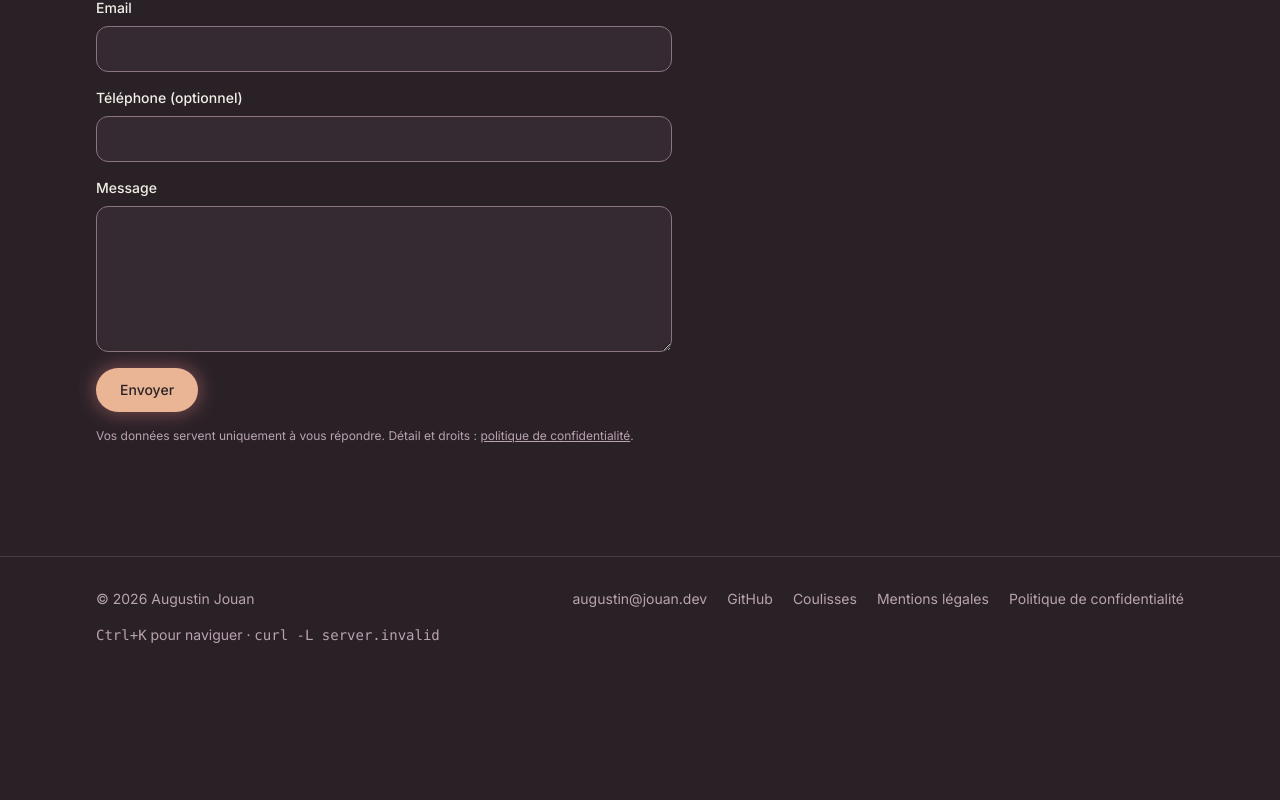
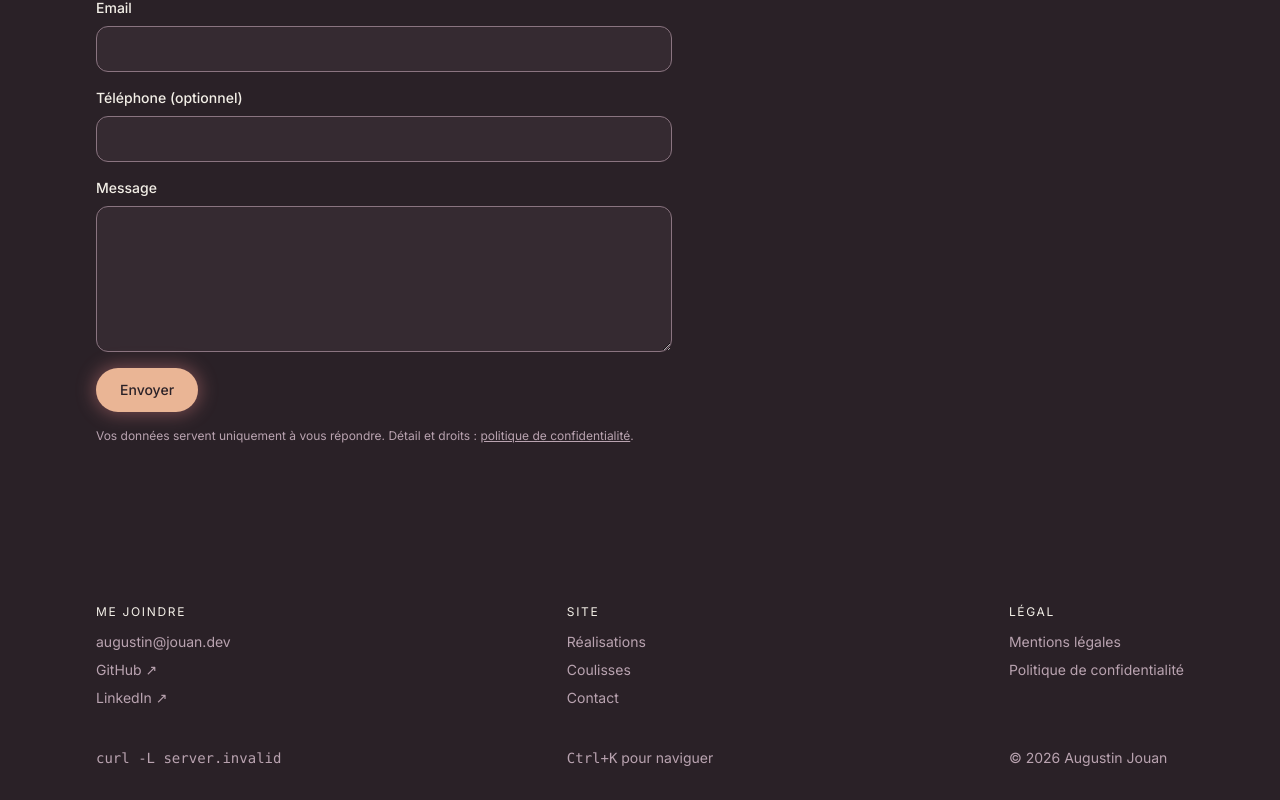
Before and after one commit to Augustin-Jouan/jouan.dev, a Next.js app in the folder apps/web/: page / in a window 1280 px wide. Shown: the part 3386-4186 px from the top of the page. Before the commit the page ends 4063 px from the top, so only its background shows below. Built offline with nearby package versions, Linux system fonts and the light colour scheme; no server answers.

Commit message:
Pied de page en trois colonnes (Me joindre, Site, Légal), sans filet, un indice sous chaque colonne
Le champ de traits de la spec a été essayé puis écarté : vu en place, il faisait kitsch.

```diff
--- a/apps/web/components/layout/Footer.tsx
+++ b/apps/web/components/layout/Footer.tsx
@@ -1,54 +1,90 @@
 import Link from "next/link";
+import type { ReactNode } from "react";
 import { BoutonCommandes } from "@/components/commandes/BoutonCommandes";
 import { contact } from "@/data/contact";
+import { navLinks } from "@/data/navigation";
 import { hoteSite, siteName } from "@/data/site";
 
+const lien = "hover:text-texte";
+
+/** Lien vers un profil, ouvert dans un nouvel onglet ; `me` relie le profil au site. */
+function Profil({ href, children }: { href: string; children: string }) {
+  return (
+    <a href={href} target="_blank" rel="me noopener" className={lien}>
+      {children}
+      <span aria-hidden="true"> ↗</span>
+      <span className="sr-only"> (nouvel onglet)</span>
+    </a>
+  );
+}
+
 /**
- * Pied de page : signature, e-mail, GitHub, coulisses et pages légales, puis
- * les indices des easter eggs (palette de commandes, CV dans le terminal).
+ * Une colonne : son titre et ses liens, puis son indice. Sur ordinateur, les trois colonnes partagent les
+ * rangées du pied de page (subgrid) : les indices s'alignent sur une même ligne, quelle que soit la
+ * longueur des listes.
+ */
+function Colonne({ titre, indice, className = "", children }: { titre: string; indice: ReactNode; className?: string; children: ReactNode }) {
+  return (
+    <div className={`flex flex-col gap-4 sm:row-span-2 sm:grid sm:grid-rows-subgrid sm:gap-y-10 ${className}`}>
+      <div>
+        <h2 className="mb-3 text-xs uppercase tracking-[0.14em] text-texte">{titre}</h2>
+        <ul className="flex flex-col gap-2">{children}</ul>
+      </div>
+      <p>{indice}</p>
+    </div>
+  );
+}
+
+/**
+ * Pied de page en trois colonnes (spec 2026-10-15-pied-de-page-design) : Me joindre, Site, Légal, chacune
+ * avec son indice (CV par curl, palette de commandes, ©).
  */
 export function Footer() {
   return (
-    <footer className="border-t border-trait">
-      <div className="mx-auto flex max-w-6xl 2xl:max-w-page flex-col gap-4 px-5 pb-4 pt-8 text-sm text-texte-doux sm:flex-row sm:items-center sm:justify-between sm:px-8">
-        <p>
-          © {new Date().getFullYear()} {siteName}
-        </p>
-        <nav aria-label="Pied de page">
-          <ul className="flex flex-wrap gap-x-5 gap-y-2">
+    <footer>
+      <nav
+        aria-label="Pied de page"
+        className="mx-auto grid max-w-6xl grid-cols-2 gap-x-6 gap-y-10 px-5 pb-8 pt-12 text-sm text-texte-doux sm:grid-cols-[1fr_auto_1fr] sm:gap-y-0 sm:px-8 2xl:max-w-page"
+      >
+        <Colonne titre="Me joindre" indice={<code className="font-mono">curl -L {hoteSite}</code>}>
           <li>
-              <a href={`mailto:${contact.email}`} className="hover:text-texte">
+            <a href={`mailto:${contact.email}`} className={lien}>
               {contact.email}
             </a>
           </li>
           <li>
-              <a href={contact.github} target="_blank" rel="me noopener" className="hover:text-texte">
-                GitHub<span className="sr-only"> (nouvel onglet)</span>
-              </a>
+            <Profil href={contact.github}>GitHub</Profil>
           </li>
           <li>
-              <Link href="/coulisses" className="hover:text-texte">
-                Coulisses
+            <Profil href={contact.linkedin}>LinkedIn</Profil>
+          </li>
+        </Colonne>
+        <Colonne titre="Site" indice={<BoutonCommandes />} className="sm:justify-self-center">
+          {navLinks.map((l) => (
+            <li key={l.href}>
+              <Link href={l.href} className={lien}>
+                {l.label}
               </Link>
             </li>
+          ))}
+        </Colonne>
+        <Colonne
+          titre="Légal"
+          indice={`© ${new Date().getFullYear()} ${siteName}`}
+          className="sm:justify-self-end"
+        >
           <li>
-              <Link href="/mentions-legales" className="hover:text-texte">
+            <Link href="/mentions-legales" className={lien}>
               Mentions légales
             </Link>
           </li>
           <li>
-              <Link href="/politique-de-confidentialite" className="hover:text-texte">
+            <Link href="/politique-de-confidentialite" className={lien}>
               Politique de confidentialité
             </Link>
           </li>
-          </ul>
+        </Colonne>
       </nav>
-      </div>
-      <p className="mx-auto max-w-6xl px-5 pb-8 text-sm text-texte-doux sm:px-8 2xl:max-w-page">
-        <BoutonCommandes />
-        {" · "}
-        <code className="font-mono">curl -L {hoteSite}</code>
-      </p>
     </footer>
   );
 }
```
Also changed, not shown: 2 other files (tests, documents, lock files or other folders). Lines whose indentation alone changed are shown as unchanged.
